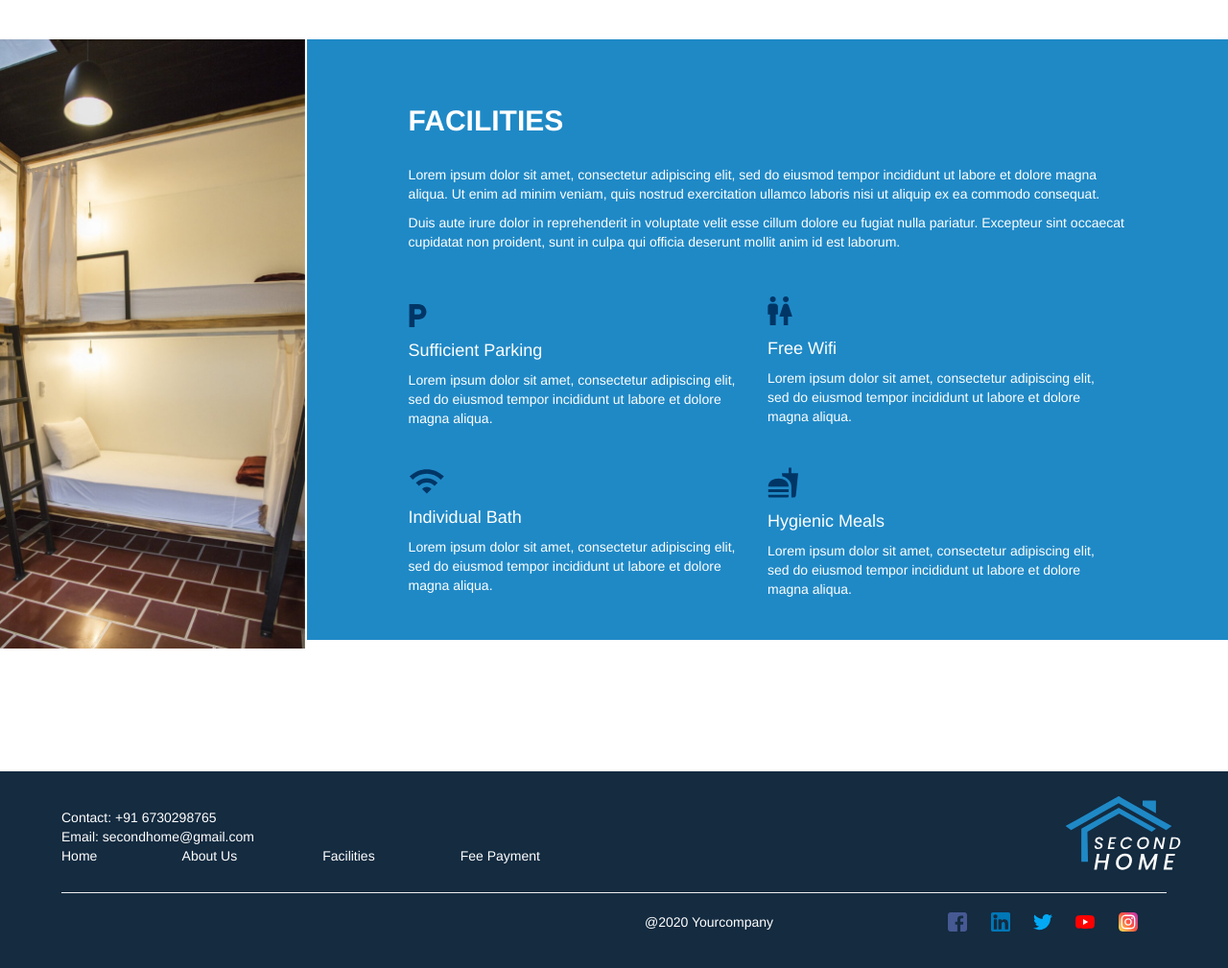
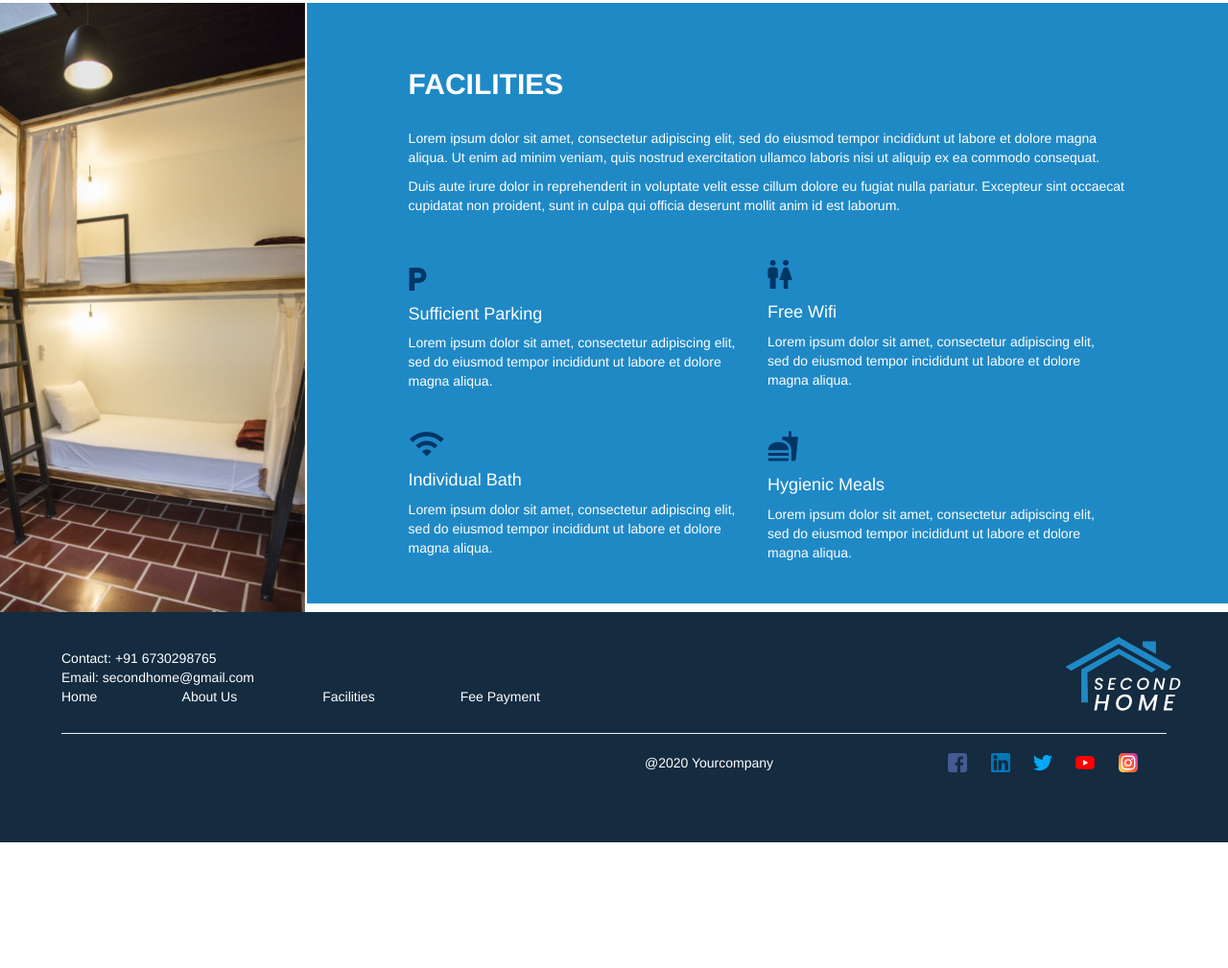
Before and after one commit to DiyaACM/Technohack_Code-Lords, a plain HTML site: page index.html in a window 1280 px wide. Shown: the part 1671-2680 px from the top of the page at 96% size. After the commit the page ends 2549 px from the top, so only its background shows below. Drawn offline with nearby package versions, Linux system fonts and the light colour scheme.

Commit message:
modified facilities page

```diff
--- a/main.css
+++ b/main.css
@@ -258,7 +258,7 @@ nav a{
   }
 
   .facilities{
-      margin-top:15%;
+      margin-top:12%;
     height:100%;
     overflow:hidden; /*to prevent overlapping*/
 }
@@ -290,7 +290,7 @@ nav a{
 }
 
   footer{
-      margin-top: 10%;
+      /*margin-top: 10%;*/
       background-color: #142B40;
       color: white;
       height:30vh;
```
